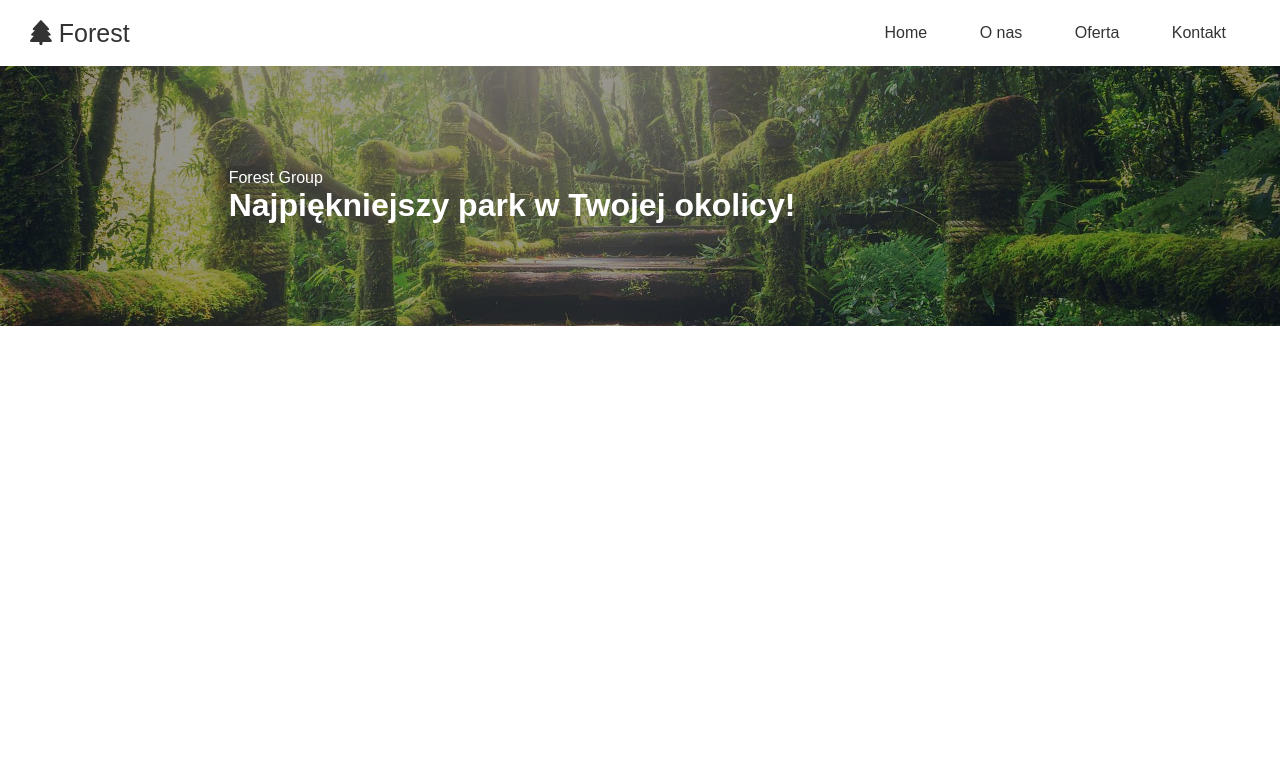
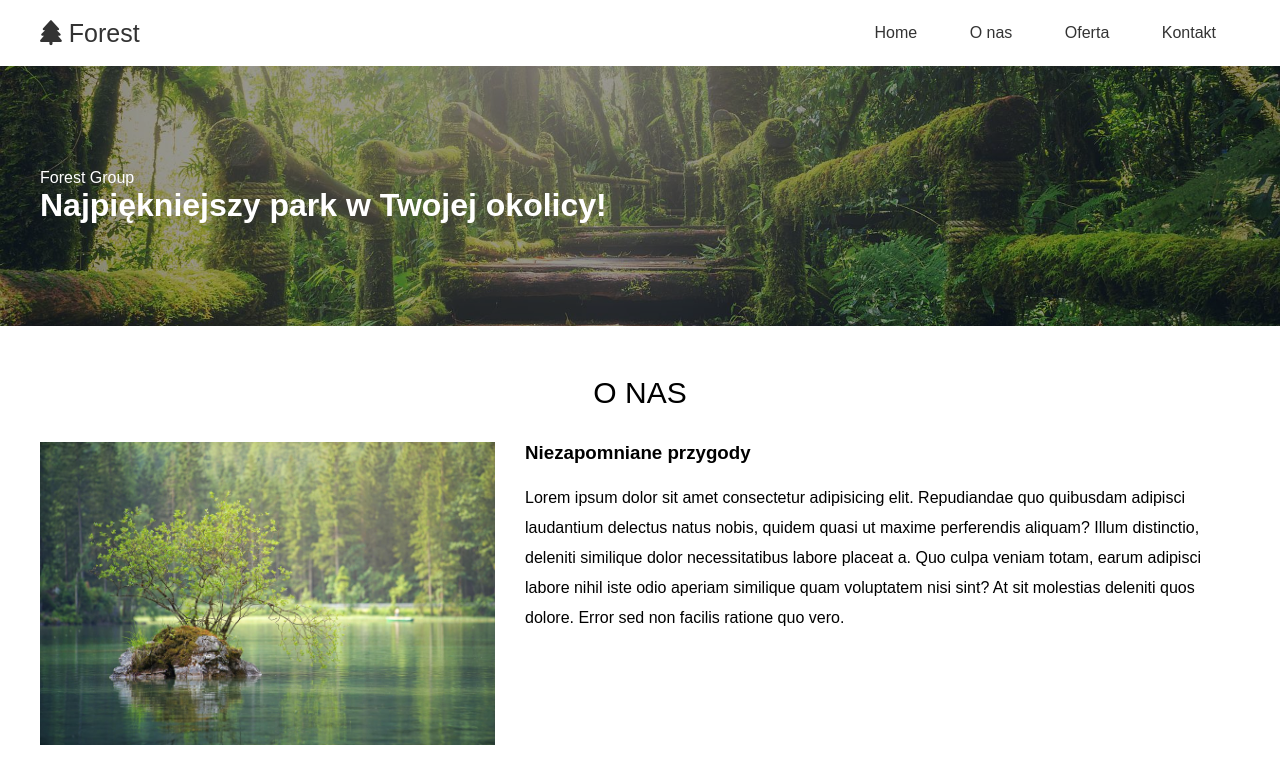
Before and after one commit to B7atis/Forest_Page, a website: page index.html in a window 1280 px wide. Drawn offline with Linux system fonts and the light colour scheme; files whose address does not match are found by name.

Commit message:
Add section about us

```diff
--- a/index.html
+++ b/index.html
@@ -13,9 +13,9 @@
 
 <body>
   <!-- Navigation -->
-  <nav class="nav">
-    <div class="container">
-      <a href="#" class="navbar-brand"><i class="fa-solid fa-tree"></i> Forest</a>
+  <nav class="nav wrapper">
+    <div class="logo">
+      <a href="#"><i class="fa-solid fa-tree"></i> Forest</a>
     </div>
     <div class="nav-items">
       <a href="#home">Home</a>
@@ -27,14 +27,36 @@
   <!-- Header -->
   <header>
     <div class="header-img">
-      <div class="header-text">
+      <div class="header-text wrapper">
         <p>Forest Group</p>
         <h1>Najpiękniejszy park w Twojej okolicy!</h1>
       </div>
       <div class="header-bg"></div>
     </div>
   </header>
-
+  <!-- Main -->
+  <main>
+    <h2>o nas</h2>
+    <div class="wrapper">
+      <div class="container-about-us">
+        <div class="about-us-box-img">
+          <img src="/src/img/waters_1920.jpg" alt="Krajobraz wody z kamieniem" class="box-img">
+        </div>
+        <div class="about-us-box">
+          <div class="about-us-text">
+            <h3>Niezapomniane przygody</h3>
+            <p>Lorem ipsum dolor sit amet consectetur adipisicing elit. Repudiandae quo quibusdam adipisci laudantium
+              delectus natus nobis, quidem quasi ut maxime perferendis aliquam? Illum distinctio, deleniti similique
+              dolor
+              necessitatibus labore placeat a. Quo culpa veniam totam, earum adipisci labore nihil iste odio aperiam
+              similique quam voluptatem nisi sint? At sit molestias deleniti quos dolore. Error sed non facilis ratione
+              quo
+              vero.</p>
+          </div>
+        </div>
+      </div>
+    </div>
+  </main>
 
 </body>
 
--- a/src/sass/main.scss
+++ b/src/sass/main.scss
@@ -9,17 +9,17 @@ body {
   font-family: "Open-Sans", sans-serif;
 }
 
+.wrapper {
+  margin: 0 auto;
+  width: 100%;
+  max-width: 1200px;
+}
+
 // NAVIGATION
 .nav {
   display: flex;
   justify-content: space-between;
   align-items: center;
-  width: 100%;
-}
-
-.nav-items,
-.container {
-  margin: 0 30px;
 }
 
 .nav-items a {
@@ -30,7 +30,7 @@ body {
   transition: background-color 0.3s, color 0.3s;
 }
 
-.container a {
+.logo a {
   text-decoration: none;
   color: #333;
   font-size: 25px;
@@ -53,7 +53,7 @@ body {
 .header-text {
   position: absolute;
   top: 50%;
-  left: 40%;
+  left: 50%;
   transform: translate(-50%, -50%);
   color: #fff;
   z-index: 1;
@@ -65,3 +65,39 @@ body {
   width: 100%;
   background-color: rgba(0, 0, 0, 0.4);
 }
+
+// MAIN
+main {
+  margin: 50px auto;
+}
+
+main h2 {
+  margin-bottom: 30px;
+  text-transform: uppercase;
+  text-align: center;
+  font-weight: 300;
+  font-size: 30px;
+}
+
+.container-about-us {
+  display: flex;
+  flex-direction: row;
+  margin: 2em 0;
+}
+
+.box-img {
+  width: 100%;
+  margin-bottom: 1em;
+}
+
+.about-us-box {
+  margin-left: 30px;
+}
+
+.about-us-text h3 {
+  margin-bottom: 1em;
+}
+
+.about-us-text p {
+  line-height: 30px;
+}
```
Also changed, not shown: dist/css/main.min.css, 1 other file.
